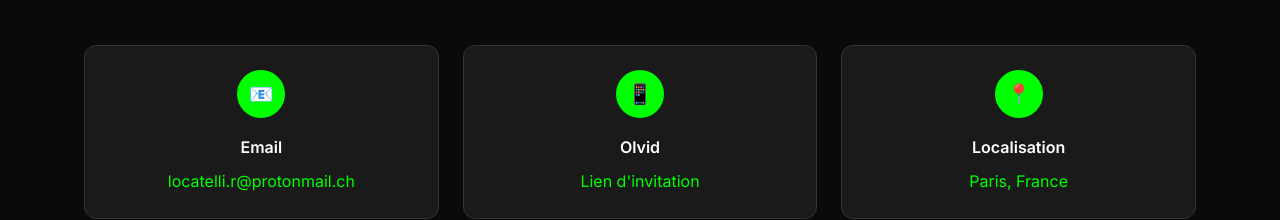
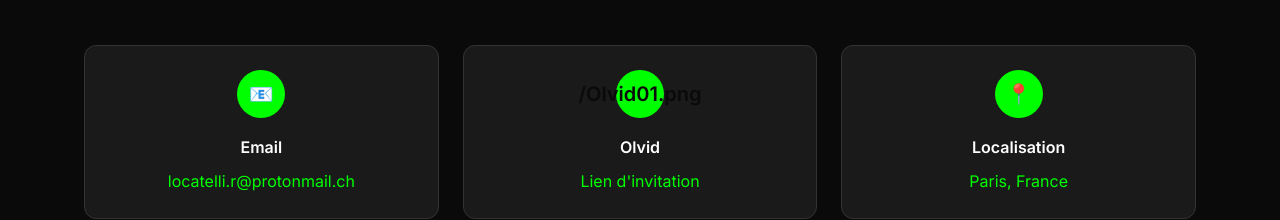
Before and after one commit to M0rPH3U53/M0rPH3U53.github.io, a React (Vite) app: page / in a window 1280 px wide. Shown: the part 4949-5169 px from the top of the page. Built offline with nearby package versions, Linux system fonts and the light colour scheme.

Commit message:
Update Contact.tsx

```diff
--- a/src/components/Contact.tsx
+++ b/src/components/Contact.tsx
@@ -16,7 +16,7 @@
           </div>
 
           <div className="contact-item">
-            <div className="contact-icon">📱</div>
+            <div className="contact-icon">/Olvid01.png</div>
             <h3 className="text-white font-semibold mb-2">Olvid</h3>
             <p className="text-primary-500">
               <a href="https://invitation.olvid.io/#AwAAAGoAAAAAWmh0dHBzOi8vc2VydmVyLm9sdmlkLmlvAABZmNplqg6tlyQFGi7FPuIMG2Dof70x_Jt7BCG_lMeDfQELhpyqiMthwNf2OUhz394XfazJJcM1SDhDpxsgGz1-XQAAAAAGUm9tYWlu" className="text-primary-500">
```
